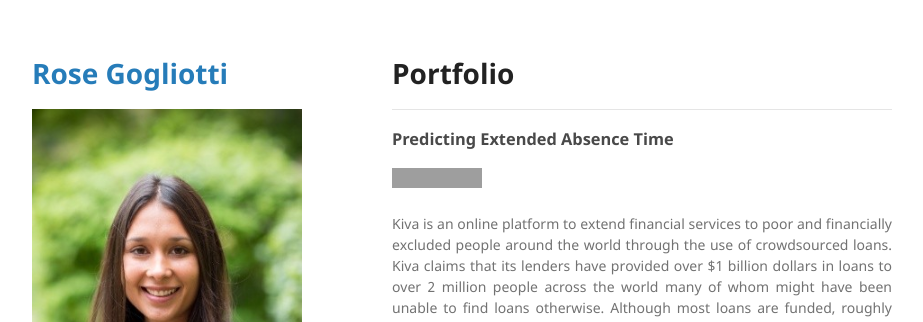
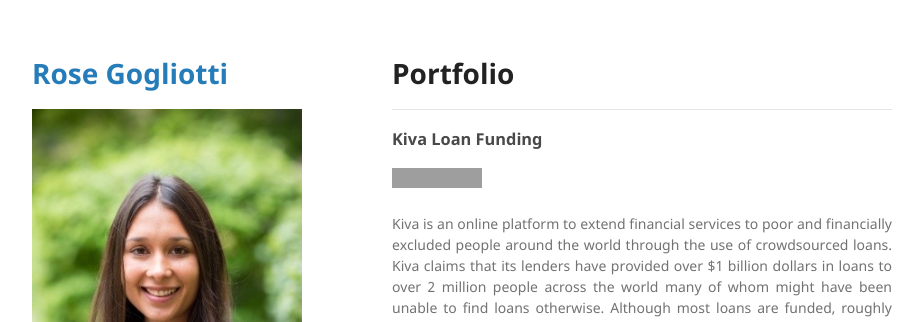
Before and after one commit to rgogliotti/rgogliotti.github.io, a Jekyll site: the page built from index.md, in a window 1280 px wide and 900 px high. Shown: the top 322 px of the window, without its empty margins (178-1101 px from the left). Built offline with Jekyll 4.4.1, drawn with Linux system fonts in a browser that asks for light colours; our own code applies the rules of GitHub Pages for plain Markdown files; grey boxes are pictures that could not be loaded.

Commit message:
Update index.md

```diff
--- a/index.md
+++ b/index.md
@@ -1,12 +1,13 @@
 # Portfolio
 ---
 
-### Predicting Extended Absence Time
+### Kiva Loan Funding
 
 [![View on GitHub](https://img.shields.io/badge/GitHub-View_on_GitHub-blue?logo=GitHub)](https://github.com/rgogliotti/Kiva)
 
 <div style="text-align: justify">Kiva is an online platform to extend financial services to poor and financially excluded people around the world through the use of crowdsourced loans. Kiva claims that its lenders have provided over $1 billion dollars in loans to over 2 million people across the world many of whom might have been unable to find loans otherwise. Although most loans are funded, roughly 7% of loans are not fully funded on the platform. In order to fund as many people as possible, it is important to be able to predict which loans will be funded and which loans that will not be fully funded. Overall, I was able to produce a model that predicts if a loan will not be fully funded with an accuracy of  85.6% and sensitivity of 72.9%. While accuracy could be improved it came at a cost of sensitivity. This trade-off was determined to be acceptable because the main objective on the model was to better classify loans that will not be fully funded. With this information, loans applications that are likely not to be funded can be targeted and updated before they ever make it onto the platform.
 </div>
+
 A project completed as part of my Notre Dame MS Data Science program (https://datascience.nd.edu/programs/)
 </div>
 keywords: Random Forest, SMOTE, imbalanced data, optimization
```
